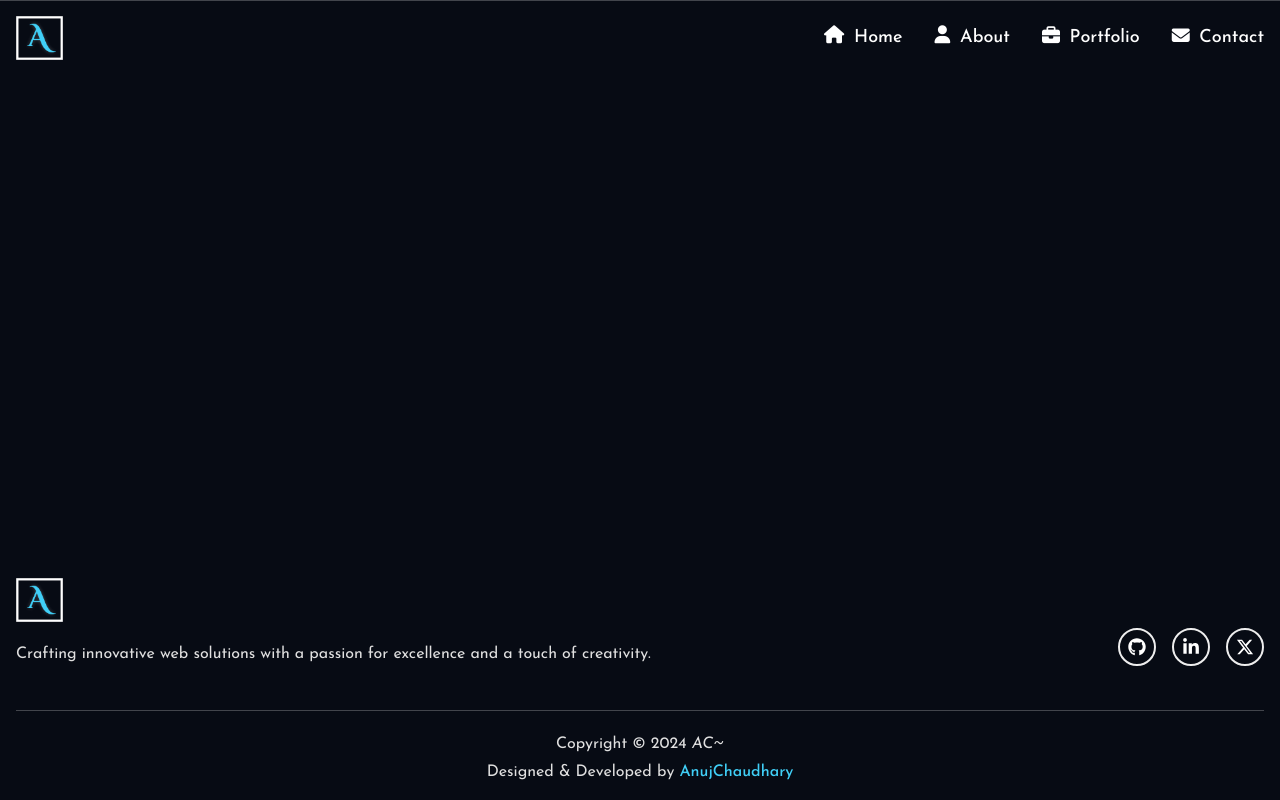
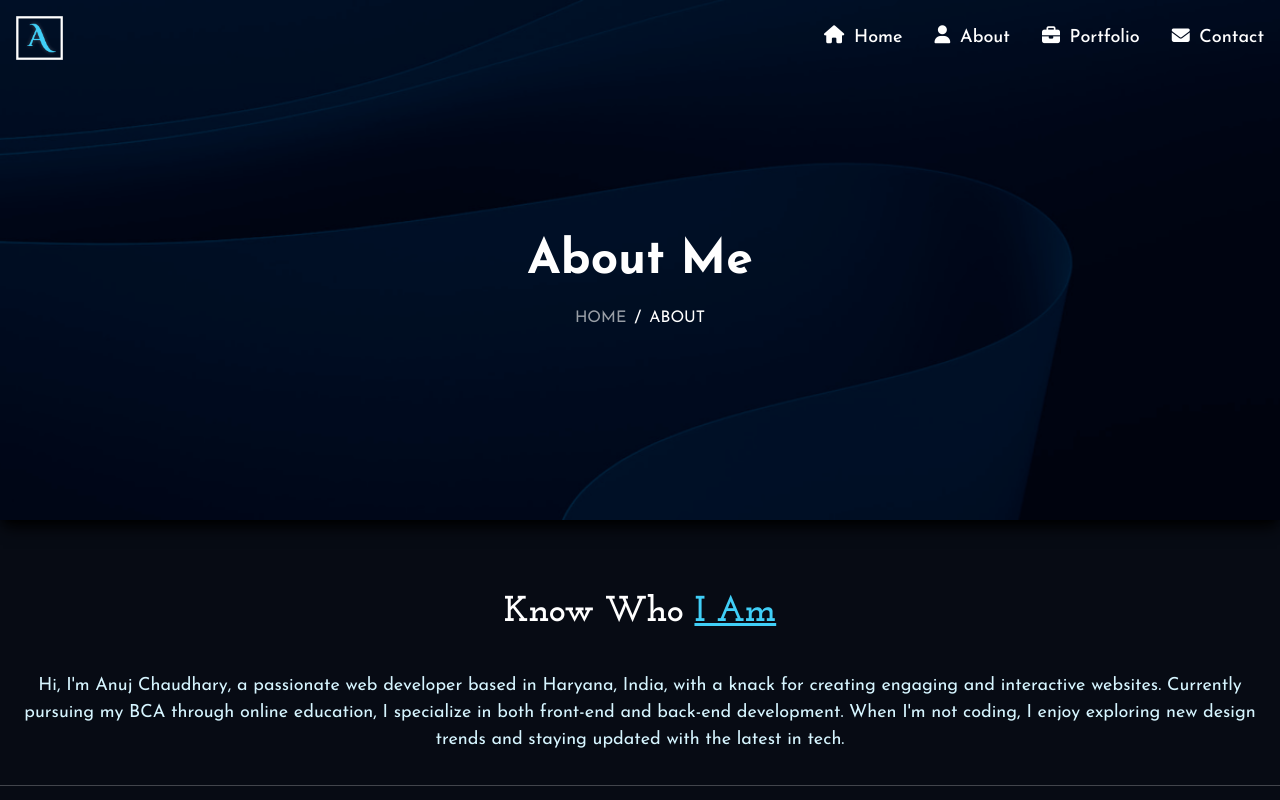
Before and after one commit to Anuj579/my-portfolio, a React (Vite) app: page /about in a window 1280 px wide. Shown: the top 800 px of the page. Built offline with nearby package versions, Linux system fonts and the light colour scheme.

Commit message:
about page styling

```diff
--- a/src/components/About/About.jsx
+++ b/src/components/About/About.jsx
@@ -1,10 +1,27 @@
 import React from 'react'
+import about_bg from '../../assets/about bg.png'
+import { Link } from "react-router-dom";
+import { Breadcrumbs } from "@material-tailwind/react";
 
 function About() {
   return (
-    <div>
-
+    <>
+      <section className='bg-cover bg-center bg-no-repeat min-h-[45vh] md:min-h-[65vh] flex flex-col justify-center items-center shadow-lg shadow-black  bg-opacity-80' style={{ backgroundImage: `url(${about_bg})` }}>
+        <h1 className='text-4xl md:text-[40px] lg:text-5xl font-bold mb-3 mt-14'>About Me</h1>
+        <Breadcrumbs
+          separator={<p className='text-white'>/</p>}
+          className='bg-transparent '>
+          <Link to="/" className="opacity-60 text-white text-base" style={{ fontWeight: '400' }}>
+            HOME
+          </Link>
+          <Link to="/about" className='text-white text-base' style={{ fontWeight: '400' }}>ABOUT</Link>
+        </Breadcrumbs>
+      </section>
+    <div className='container px-4 mx-auto my-8'>
+      <h1 className='font-josefin-slab font-extrabold text-4xl text-center mx-16 my-10'>Know Who <span className='text-secondary whitespace-nowrap underline'>I Am</span></h1>
+      <p className='text-accent md:text-center'>Hi, I'm Anuj Chaudhary, a passionate web developer based in Haryana, India, with a knack for creating engaging and interactive websites. Currently pursuing my BCA through online education, I specialize in both front-end and back-end development. When I'm not coding, I enjoy exploring new design trends and staying updated with the latest in tech.</p>
     </div>
+    </>
   )
 }
 
```
